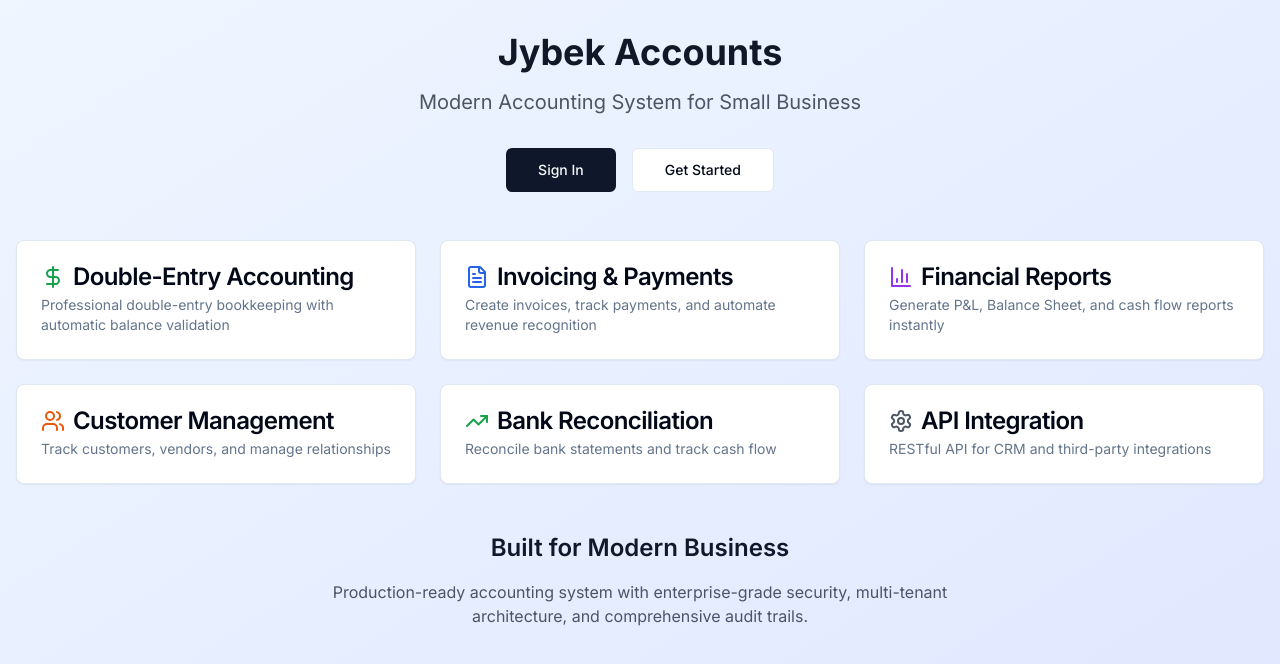
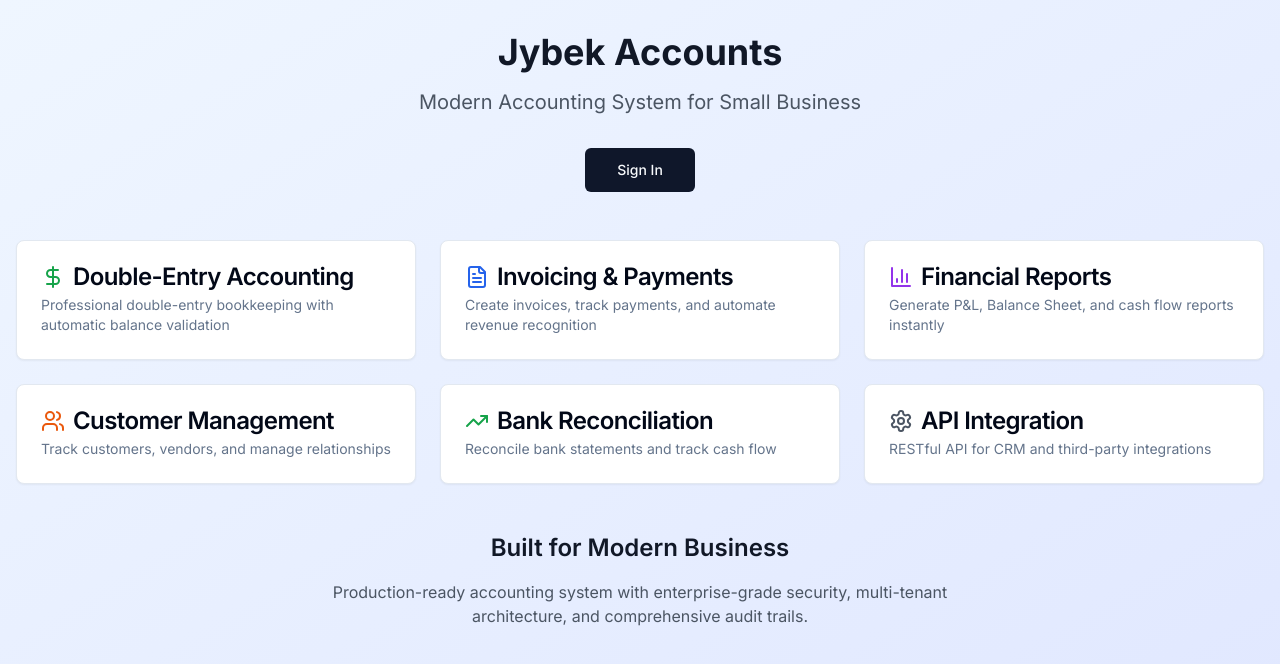
Before and after one commit to factorgh/jybek-accounts, a Next.js app: page / in a window 1280 px wide. Shown: the top 664 px of the page. Built offline with nearby package versions, Linux system fonts and the light colour scheme.

Commit message:
Removed the get started button

```diff
--- a/src/app/page.tsx
+++ b/src/app/page.tsx
@@ -30,11 +30,6 @@ export default function HomePage() {
           <div className="flex gap-4 justify-center">
             <Link href="/auth/login">
               <Button size="lg">Sign In</Button>
-            </Link>
-            <Link href="/auth/register">
-              <Button variant="outline" size="lg">
-                Get Started
-              </Button>
             </Link>
           </div>
         </div>
```
